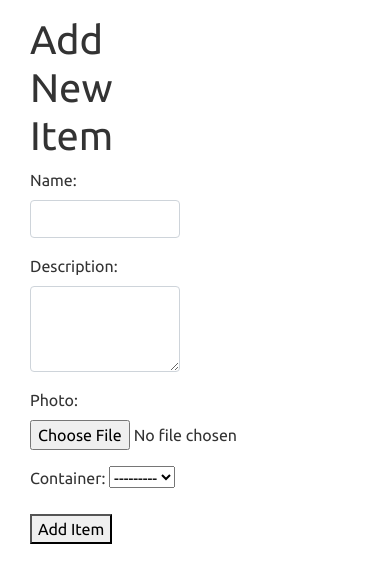
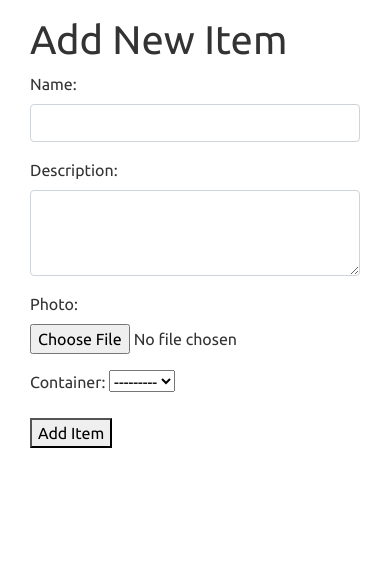
Before and after one commit to tim-fan/hordor, a Django app: page /inventory/item/new/ in a window 390 px wide. Shown: the part 56-639 px from the top of the page. Run offline with Django 3.2, Linux system fonts and the light colour scheme; data that the repository does not hold is empty; some libraries are stand-ins or nearby versions.

Commit message:
Update create/update for small viewports

```diff
--- a/home_inventory/inventory/templates/inventory/container_update.html
+++ b/home_inventory/inventory/templates/inventory/container_update.html
@@ -2,7 +2,7 @@
 {% block content %}
 <div class="container">
   <div class="row">
-    <div class="col-6">
+    <div class="col-md-6 col-xs-12">
       <h1 class="pb-3">Update Container</h1>
       <form method="post" enctype="multipart/form-data">
         {% csrf_token %}
--- a/home_inventory/inventory/templates/inventory/item_update.html
+++ b/home_inventory/inventory/templates/inventory/item_update.html
@@ -2,7 +2,7 @@
 {% block content %}
 <div class="container">
   <div class="row">
-    <div class="col-6">
+    <div class="col-md-6 col-xs-12">
       <h1 class="pb-3">Update Item</h1>
       <form method="post" enctype="multipart/form-data">
         {% csrf_token %}
--- a/home_inventory/inventory/templates/inventory/new_container.html
+++ b/home_inventory/inventory/templates/inventory/new_container.html
@@ -3,7 +3,7 @@
 <div class="container">
   <div class="container pt-3">
     <div class="row">
-      <div class="col-6">
+      <div class="col-md-6 col-xs-12">
         <h1>Add New Container</h1>
         <form method="post" enctype="multipart/form-data">
           {% csrf_token %}
--- a/home_inventory/inventory/templates/inventory/new_item.html
+++ b/home_inventory/inventory/templates/inventory/new_item.html
@@ -3,7 +3,7 @@
 <div class="container">
   <div class="container pt-3">
     <div class="row">
-      <div class="col-6">
+      <div class="col-md-6 col-xs-12">
         <h1>Add New Item</h1>
         <form method="post" enctype="multipart/form-data">
           {% csrf_token %}
```
